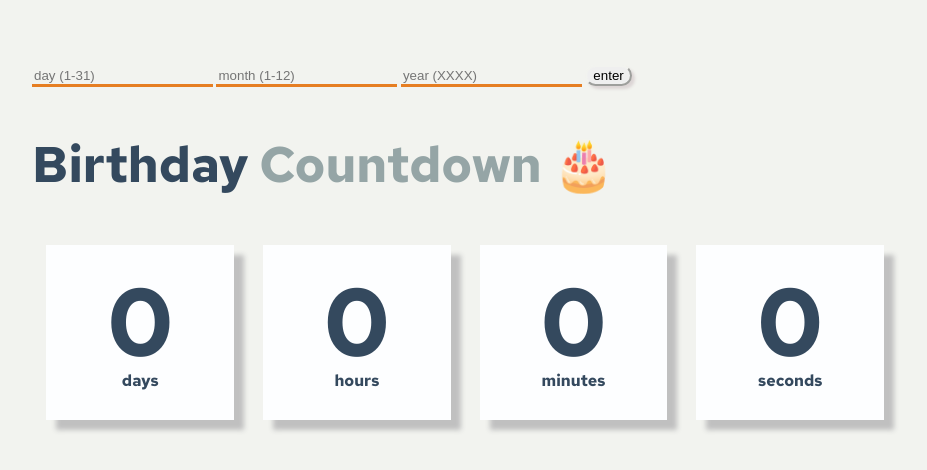
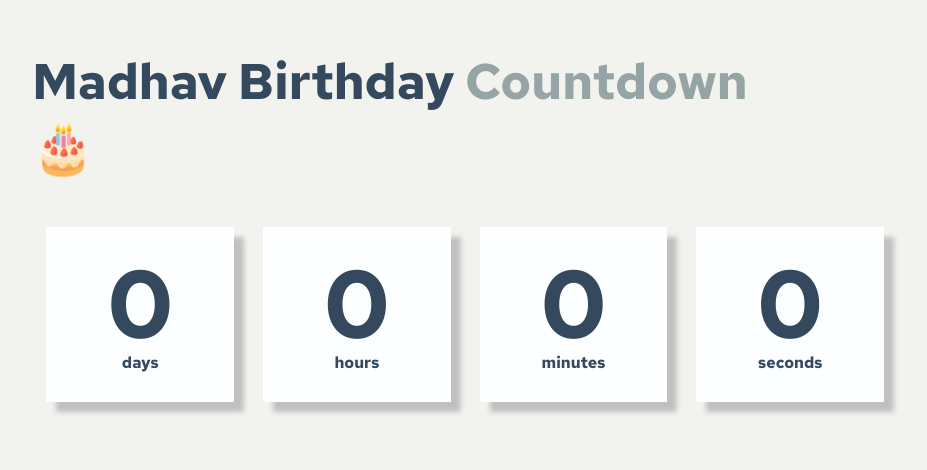
Before and after one commit to anishdevtech/Birthday-Countdown-, a plain HTML site: page index.html in a window 1280 px wide. Shown: the part 106-576 px from the top of the page, without its empty margins (96-1023 px from the left). Drawn offline with Linux system fonts and the light colour scheme.

Commit message:
Update index.html

```diff
--- a/index.html
+++ b/index.html
@@ -10,16 +10,15 @@
 </head>
 <body>
    <div class="main-container">
-       <div class="user-bday-form">
+      <!-- <div class="user-bday-form">
            <form id='form'>
-               <!-- <input type="date" id="date"> -->
                <input type="text" id="day" placeholder="day (1-31)" required autocomplete="off" >
                <input type="text" id="month" placeholder="month (1-12)"required autocomplete="off" >
                <input type="text" id="year" placeholder="year (XXXX)" required autocomplete="off" >
                <button id="button">enter</button>
            </form>
-       </div>
-       <h1>Birthday <span>Countdown 🎂</span></h1>
+       </div> -->
+       <h1>Madhav Birthday <span>Countdown 🎂</span></h1>
        <div class="bday-timer">
 
            <div class="days-container">
```
